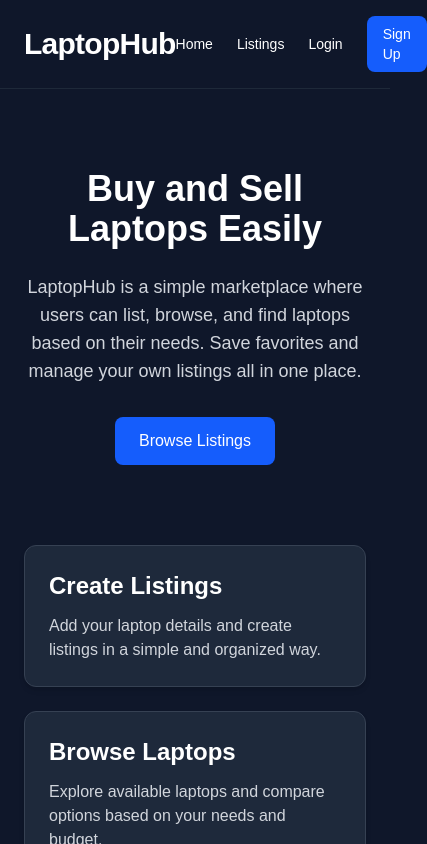
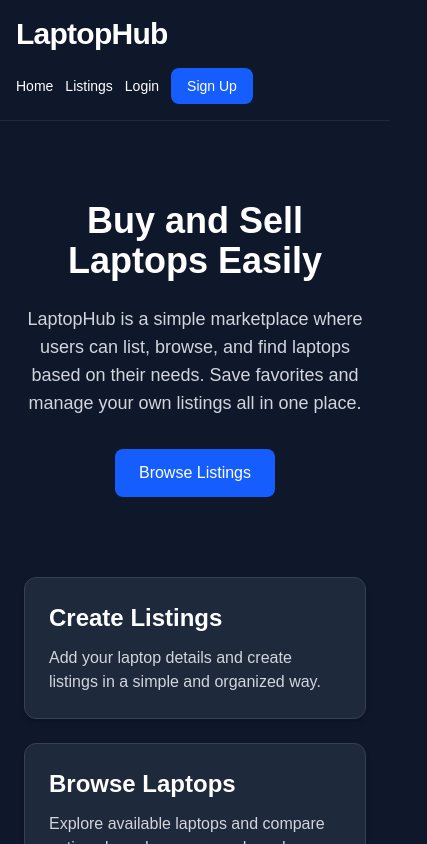
Before and after one commit to Dsgalvist/laptophub, a Next.js app: page / in a window 390 px wide. Shown: the top 844 px of the page, 427 px wide, since content can reach past the window. Built offline with nearby package versions, Linux system fonts and the light colour scheme; no server answers.

Commit message:
testing on mobile

```diff
--- a/app/layout.tsx
+++ b/app/layout.tsx
@@ -1,4 +1,4 @@
-import type { Metadata } from "next";
+import type { Metadata, Viewport } from "next";
 import "./globals.css";
 import Navbar from "@/components/layout/Navbar";
 import Footer from "@/components/layout/Footer";
@@ -6,6 +6,11 @@
 export const metadata: Metadata = {
   title: "LaptopHub",
   description: "Laptop marketplace platform",
+};
+
+export const viewport: Viewport = {
+  width: "device-width",
+  initialScale: 1,
 };
 
 export default function RootLayout({
--- a/components/layout/Navbar.tsx
+++ b/components/layout/Navbar.tsx
@@ -1,7 +1,4 @@
 "use client";
-
-// This component displays the main navigation bar
-// It helps users move between the main pages of the app
 
 import Link from "next/link";
 import { useEffect, useState } from "react";
@@ -15,7 +12,6 @@
   const [user, setUser] = useState<User | null>(null);
 
   useEffect(() => {
-        // Listen for authentication changes
     const unsubscribe = onAuthStateChanged(auth, (currentUser) => {
       setUser(currentUser);
     });
@@ -34,12 +30,12 @@
 
   return (
     <header className="border-b border-gray-800 bg-[#0f172a] text-white">
-            <nav className="mx-auto flex max-w-6xl items-center justify-between px-6 py-4">
+      <nav className="mx-auto flex max-w-6xl flex-col gap-4 px-4 py-4 sm:flex-row sm:items-center sm:justify-between sm:px-6">
         <Link href="/" className="text-3xl font-bold tracking-tight text-white">
           LaptopHub
         </Link>
 
-                <div className="flex items-center gap-6 text-sm font-medium">
+        <div className="flex flex-wrap items-center gap-3 text-sm font-medium sm:gap-6">
           <Link href="/" className="transition hover:text-blue-400">
             Home
           </Link>
```
Lines whose indentation alone changed are shown as unchanged.
